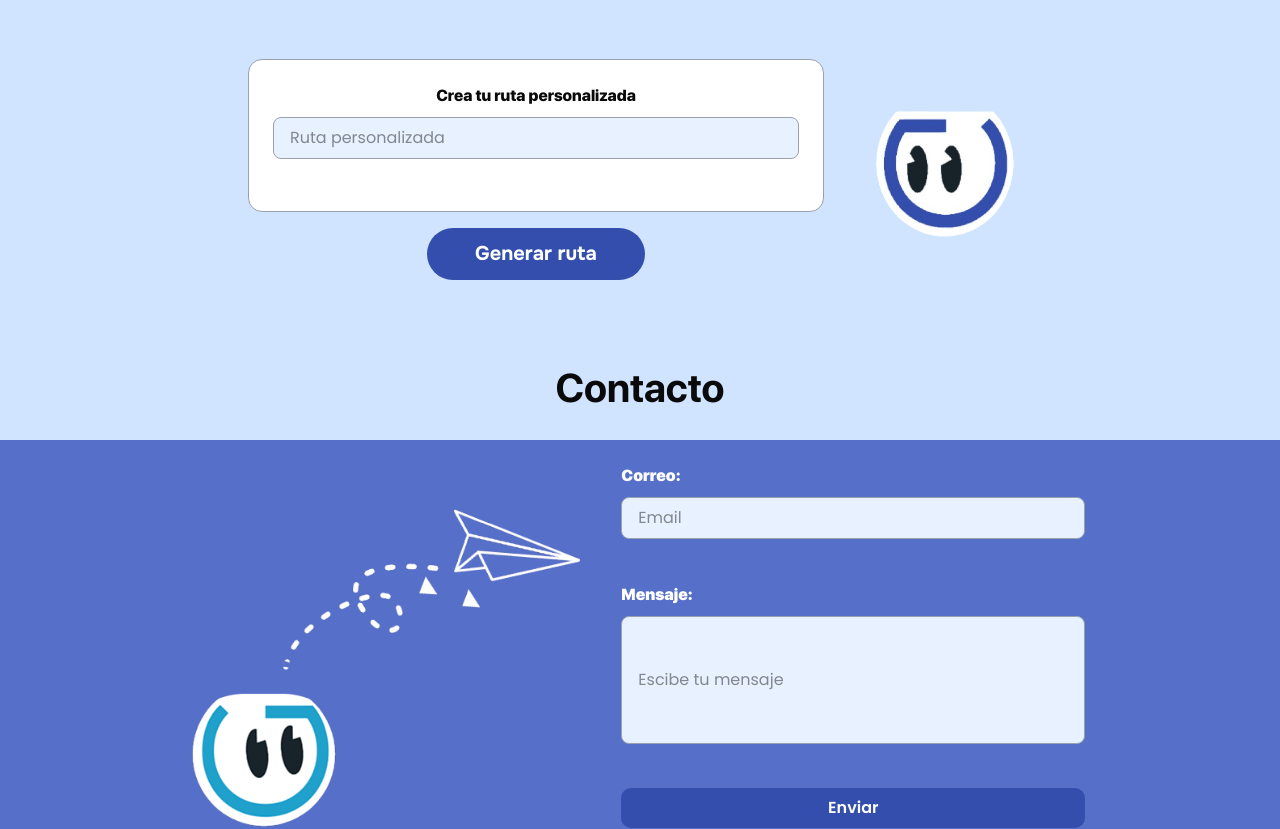
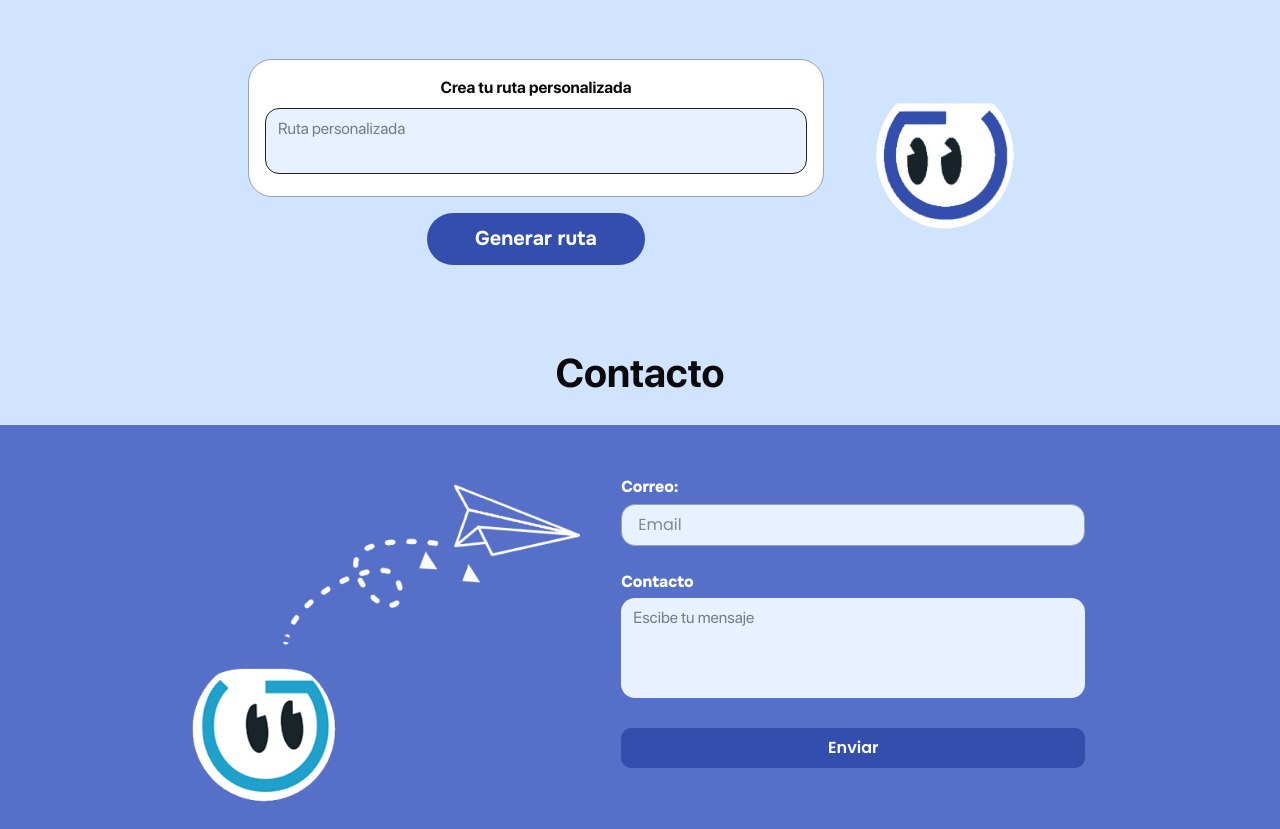
Before and after one commit to Uguimar-Platform/uguimar, a Next.js app: page / in a window 1280 px wide. Shown: the part 805-1634 px from the top of the page. Built offline with nearby package versions, Linux system fonts and the light colour scheme.

Commit message:
refactor: update InputField and ContactSection components; add TextAreaAtom and adjust layout

```diff
--- /dev/null
+++ b/src/app/components/atoms/textarea/index.tsx
@@ -0,0 +1,52 @@
+"use client";
+import React from "react";
+
+interface TextAreaAtomProps {
+  placeholder?: string;
+  name: string;
+  value?: string;
+  colorBG?: string;
+  onChange?: (e: React.ChangeEvent<HTMLTextAreaElement>) => void;
+  onBlur?: (e: React.FocusEvent<HTMLTextAreaElement>) => void;
+  className?: string;
+  style?: React.CSSProperties;
+  rows?: number;
+  cols?: number;
+  maxLength?: number;
+  height?: string | number;
+}
+
+const TextAreaAtom: React.FC<TextAreaAtomProps> = ({
+  placeholder = "",
+  name,
+  value,
+  colorBG = "#E7F1FF",
+  onChange,
+  onBlur,
+  className = "",
+  maxLength,
+  height,
+}) => {
+  return (
+    <div className="relative">
+      <textarea
+        placeholder={placeholder}
+        name={name}
+        value={value}
+        onChange={onChange}
+        onBlur={onBlur}
+        maxLength={maxLength}
+        className={`rounded-md px-3 py-2 focus:outline-none ${className}`}
+        style={{
+          fontFamily: "SFProDisplay",
+          fontWeight: "regular",
+          backgroundColor: colorBG,
+          resize: "none",
+          height: height,
+        }}
+      />
+    </div>
+  );
+};
+
+export default TextAreaAtom;
--- a/src/app/components/molecules/inputField/index.tsx
+++ b/src/app/components/molecules/inputField/index.tsx
@@ -106,7 +106,7 @@ const InputField: React.FC<InputFieldProps> = ({
   };
 
   return (
-    <div className={`relative mb-7 ${getContainerClasses()} ${className}`}>
+    <div className={`relative  ${getContainerClasses()} ${className}`}>
       <LabelAtom
         text={label}
         htmlFor={name}
@@ -114,7 +114,7 @@ const InputField: React.FC<InputFieldProps> = ({
         iconPosition={iconPosition}
         fontFamily={labelFontFamily}
         fontWeight={labelFontWeight}
-        className={`mb-2 ${getLabelPositionClasses()} ${labelClassName}`}
+        className={`mb-1 ${getLabelPositionClasses()} ${labelClassName}`}
       />
       <InputAtom
         type={type}
--- a/src/app/components/organisms/contact/index.tsx
+++ b/src/app/components/organisms/contact/index.tsx
@@ -1,10 +1,10 @@
 "use client";
 import Button from "../../atoms/button/index";
 import LabelAtom from "../../atoms/label";
+import TextAreaAtom from "../../atoms/textarea";
 import InputField from "../../molecules/inputField";
 
 const ContactSection: React.FC = () => {
-
   return (
     <section className="flex flex-col items-center py-10">
       <div className="mb-8">
@@ -24,32 +24,33 @@ const ContactSection: React.FC = () => {
           <img src="/icon_contact.webp" alt="" />
         </div>
 
-        <form
-
-          className="flex flex-col gap-4 w-full max-w-lg p-6 rounded-lg space-y-2"
-        >
+        <form className="flex flex-col  w-full max-w-lg p-6 rounded-lg space-y-6">
           <InputField
             label="Correo:"
             name="correo"
             type="email"
             placeholder="Email"
-              inputClassName="bg-[#F5F8FF] text-[#202020] rounded-md border border-gray-400 w-full"
-              labelFontFamily="SFProDisplay"
-              labelFontWeight={900}
+            inputClassName="bg-[#F5F8FF] text-[#202020] rounded-md border border-gray-400 w-full rounded-xl"
+            labelFontFamily="Onest"
+            labelFontWeight="extrabold"
             labelClassName="text-lg text-white "
             labelPosition="left"
           />
-          <InputField
-              label="Mensaje:"
+          <div>
+            <LabelAtom
+              fontFamily="Onest"
+              fontWeight="extrabold"
+              text="Contacto"
+              className="mb-1"
+              textColor="#fff"
+            />
+            <TextAreaAtom
+              className="w-full rounded-xl"
               name="mensaje"
-              type="textArea"
               placeholder="Escibe tu mensaje"
-              inputClassName="bg-[#F5F8FF] text-[#202020] rounded-md border border-gray-400 w-full h-32"
-              labelFontFamily="SFProDisplay"
-              labelFontWeight={900}
-              labelClassName="text-lg text-white "
-              labelPosition="left"
+              height={100}
             />
+          </div>
           <Button
             type="submit"
             fontFamily="Poppins"
--- a/src/app/components/organisms/learnigPath/index.tsx
+++ b/src/app/components/organisms/learnigPath/index.tsx
@@ -1,6 +1,6 @@
 "use client";
 import React from "react";
-import InputField from "../../molecules/inputField";
+import TextAreaAtom from "../../atoms/textarea";
 import LabelAtom from "../../atoms/label";
 import ButtonAtom from "../../atoms/button";
 
@@ -35,16 +35,18 @@ const LearningPathSection: React.FC<LearningPathProps> = ({}) => {
 
       <div className="flex flex-col md:flex-row items-center justify-center gap-8 w-full max-w-4xl">
         <div className="flex flex-col items-center w-full max-w-xl">
-          <div className="bg-white rounded-xl border border-gray-400 p-6 w-full">
-            <InputField
-              label="Crea tu ruta personalizada"
+          <div className="bg-white rounded-3xl border border-gray-400 p-4 w-full">
+            <LabelAtom
+              text="Crea tu ruta personalizada"
+              fontWeight="bold"
+              className="justify-center mb-2"
+            />
+            <TextAreaAtom
               name="routeName"
               placeholder="Ruta personalizada"
-              inputClassName="bg-[#F5F8FF] text-[#202020] rounded-md border border-gray-400 w-full"
-              labelFontFamily="SFProDisplay"
-              labelFontWeight={800}
-              labelClassName="text-lg"
-              labelPosition="center"
+              colorBG="#E7F1FF"
+              className="w-full border border-[#202020] rounded-xl"
+              maxLength={256}
             />
           </div>
 
```
Lines whose indentation alone changed are shown as unchanged.
